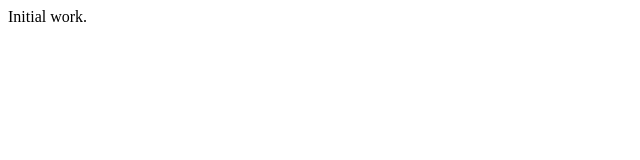
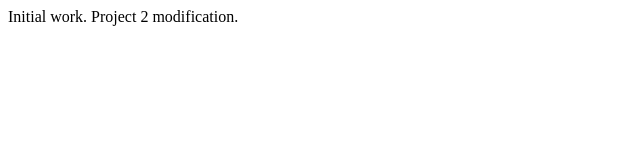
Before and after one commit to akher/part4.demo, a plain HTML site: page WebContent/index.html in a window 1280 px wide. Shown: the whole page, without its empty margins (0-640 px from the left). Drawn offline with Linux system fonts and the light colour scheme.

Commit message:
P2 change 1

```diff
--- a/WebContent/index.html
+++ b/WebContent/index.html
@@ -6,5 +6,6 @@
 </head>
 <body>
 Initial work.
+Project 2 modification.
 </body>
 </html>
```
Also changed, not shown: 1 other file.
